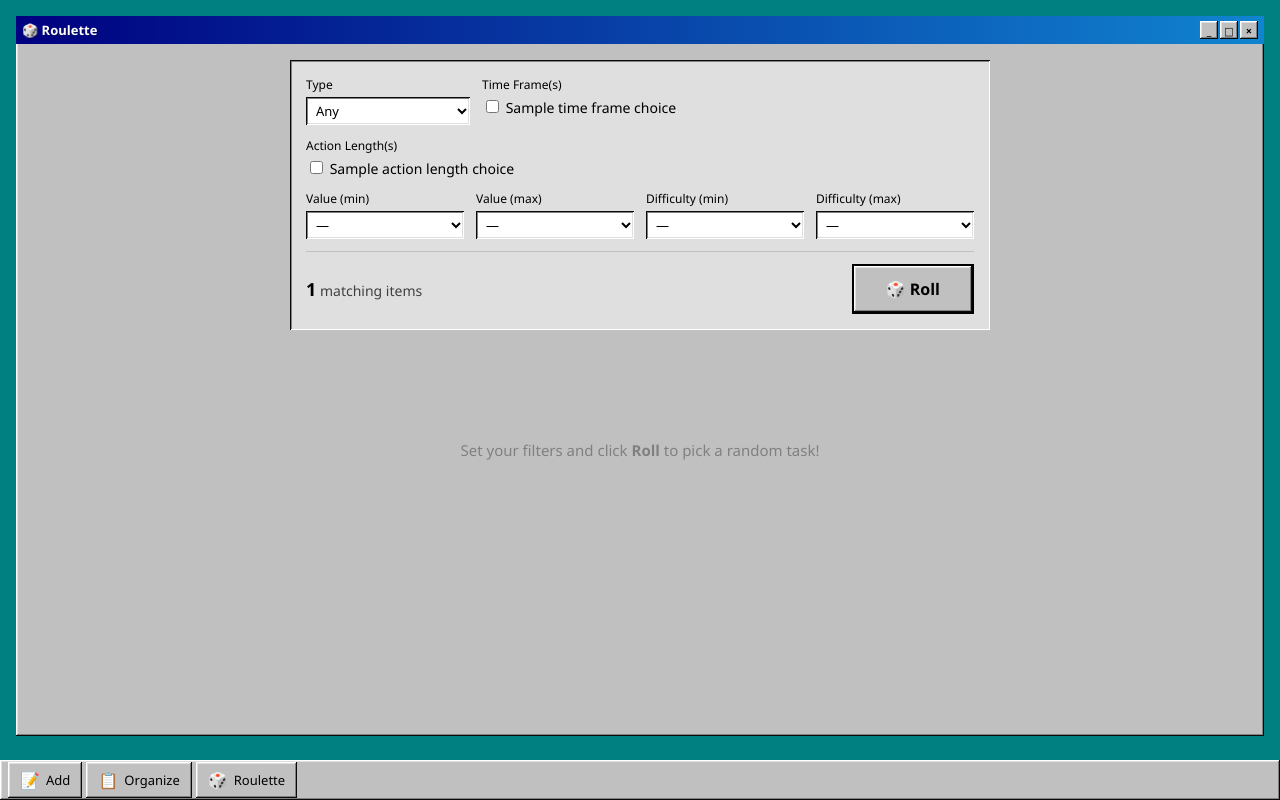
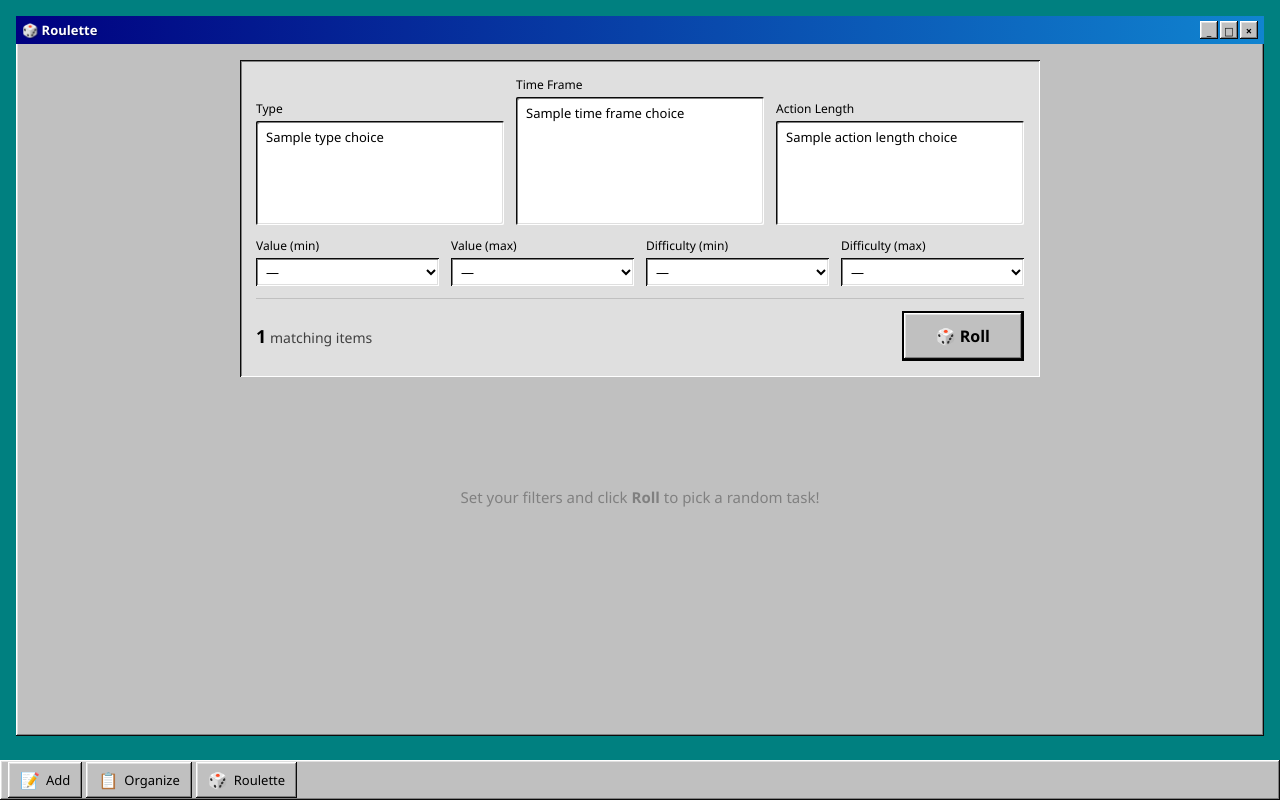
Before and after one commit to vonk00/todo, a Django app: template items/templates/items/roulette.html in a window 1280 px wide. Run offline with Django 4.2, Linux system fonts and the light colour scheme; the template is opened without the code that fills it: most values are stand-ins (such as "Sample title", 1, 10 or a date in 2020).

Commit message:
Update roulette with multi-select dropdowns and Mark Completed button

```diff
--- a/items/templates/items/roulette.html
+++ b/items/templates/items/roulette.html
@@ -5,52 +5,42 @@
 {% block window_title %}🎲 Roulette{% endblock %}
 
 {% block content %}
+{% csrf_token %}
 <div class="roulette-page">
     <!-- Filters -->
     <form method="get" class="roulette-filters" id="roulette-form">
         <div class="filters-row">
             <div class="filter-group">
                 <label class="win95-label">Type</label>
-                <select name="type" class="win95-select">
-                    <option value="">Any</option>
+                <select name="type" multiple class="multi-select" size="4">
                     {% for value, label in type_choices %}
                     {% if value %}
-                    <option value="{{ value }}" {% if current_type == value %}selected{% endif %}>{{ label }}</option>
+                    <option value="{{ value }}" {% if value in current_types %}selected{% endif %}>{{ label }}</option>
                     {% endif %}
                     {% endfor %}
                 </select>
             </div>
 
-            <div class="filter-group filter-group-multi">
-                <label class="win95-label">Time Frame(s)</label>
-                <div class="checkbox-group">
+            <div class="filter-group">
+                <label class="win95-label">Time Frame</label>
+                <select name="time_frame" multiple class="multi-select" size="5">
                     {% for value, label in time_frame_choices %}
                     {% if value %}
-                    <label class="checkbox-label">
-                        <input type="checkbox" name="time_frame" value="{{ value }}"
-                               {% if value in current_time_frames %}checked{% endif %}>
-                        {{ label }}
-                    </label>
+                    <option value="{{ value }}" {% if value in current_time_frames %}selected{% endif %}>{{ label }}</option>
                     {% endif %}
                     {% endfor %}
-                </div>
+                </select>
             </div>
-        </div>
 
-        <div class="filters-row">
-            <div class="filter-group filter-group-multi">
-                <label class="win95-label">Action Length(s)</label>
-                <div class="checkbox-group">
+            <div class="filter-group">
+                <label class="win95-label">Action Length</label>
+                <select name="action_length" multiple class="multi-select" size="4">
                     {% for value, label in action_length_choices %}
                     {% if value %}
-                    <label class="checkbox-label">
-                        <input type="checkbox" name="action_length" value="{{ value }}"
-                               {% if value in current_action_lengths %}checked{% endif %}>
-                        {{ label }}
-                    </label>
+                    <option value="{{ value }}" {% if value in current_action_lengths %}selected{% endif %}>{{ label }}</option>
                     {% endif %}
                     {% endfor %}
-                </div>
+                </select>
             </div>
         </div>
 
@@ -143,9 +138,45 @@
     </div>
 </div>
 
+<script>
+function markComplete(itemId) {
+    const csrfToken = document.querySelector('[name=csrfmiddlewaretoken]').value;
+
+    fetch(`/x9K3pQ7v2/api/item/${itemId}/update/`, {
+        method: 'POST',
+        headers: {
+            'Content-Type': 'application/json',
+            'X-CSRFToken': csrfToken
+        },
+        body: JSON.stringify({
+            field: 'status',
+            value: 'Complete'
+        })
+    })
+    .then(response => response.json())
+    .then(data => {
+        if (data.success) {
+            const card = document.getElementById('result-card');
+            card.classList.add('completed');
+            card.innerHTML = `
+                <div class="result-header">✅ Completed!</div>
+                <div class="result-note">${data.item.note}</div>
+                <div class="completed-message">Great job! This item has been marked as complete.</div>
+            `;
+        } else {
+            alert('Error: ' + data.error);
+        }
+    })
+    .catch(error => {
+        alert('Error marking item complete');
+        console.error(error);
+    });
+}
+</script>
+
 <style>
 .roulette-page {
-    max-width: 700px;
+    max-width: 800px;
     margin: 0 auto;
 }
 
@@ -161,16 +192,12 @@
     flex-wrap: wrap;
     gap: 12px;
     margin-bottom: 12px;
+    align-items: flex-end;
 }
 
 .filters-row .filter-group {
     flex: 1;
-    min-width: 100px;
-}
-
-.filters-row .filter-group-multi {
-    flex: 3;
-    min-width: 200px;
+    min-width: 120px;
 }
 
 .roll-section {
```
Also changed, not shown: other parts of items/templates/items/roulette.html (+40 -1 lines), items/views.py (+5 -5 lines).
